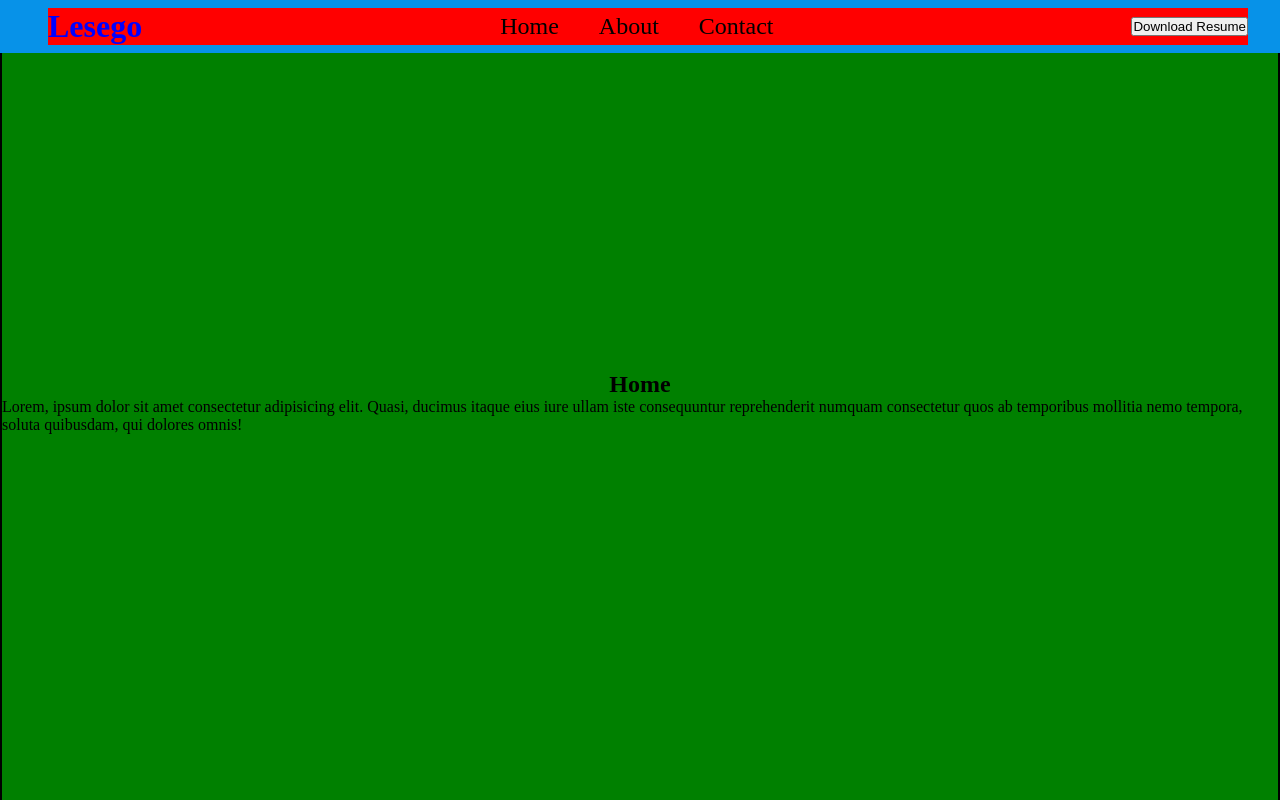
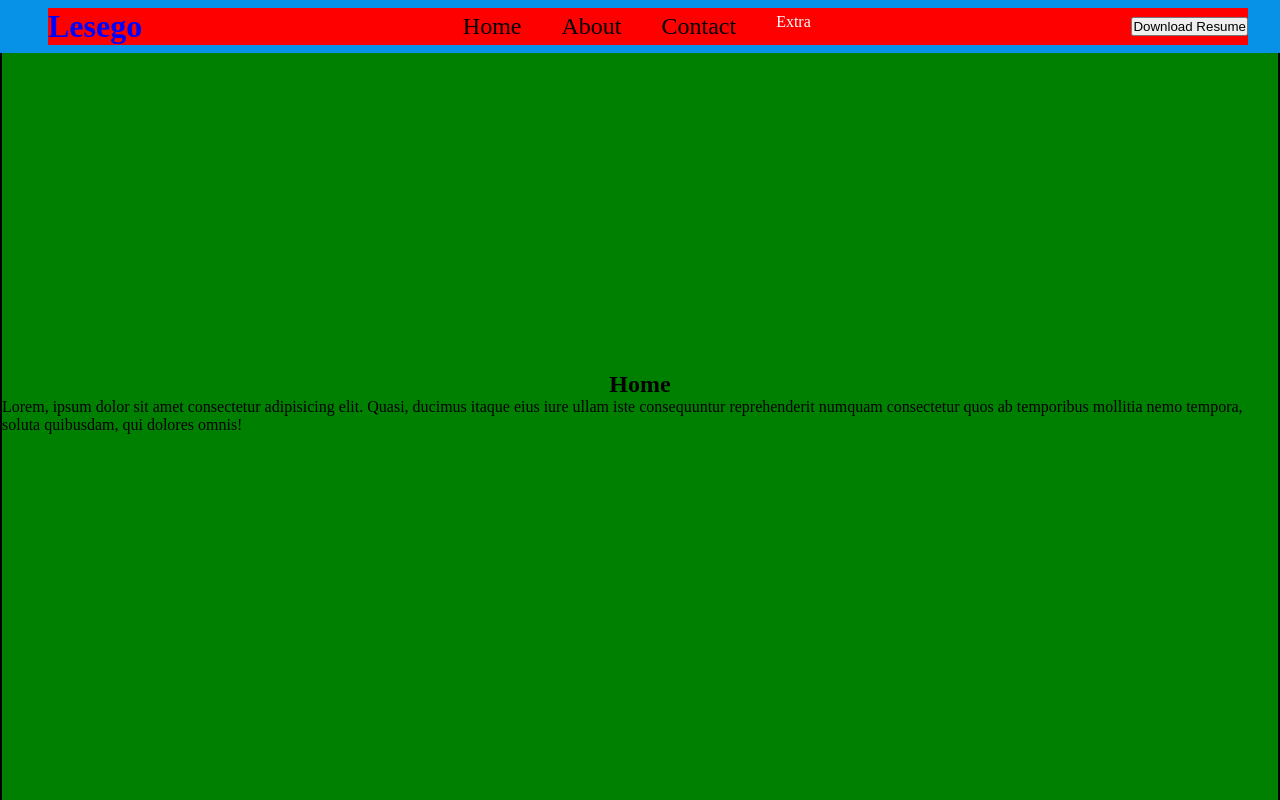
Before and after one commit to LesegoLSG/Portfolio, a React (Create React App) app: page / in a window 1280 px wide. Shown: the top 800 px of the page. Built offline with nearby package versions, Linux system fonts and the light colour scheme.

Commit message:
Included an extra link

```diff
--- a/src/Components/Navbar.jsx
+++ b/src/Components/Navbar.jsx
@@ -18,7 +18,9 @@ const Navbar = () => {
             <ul key={content}>
                 <li>
                     <a onClick={handleClickNavigation} >{content}</a>
+
                 </li>
+
             </ul>
         )
     }
@@ -30,6 +32,7 @@ const Navbar = () => {
             <h1>Lesego</h1>
             <nav>
                 {navLinks.map(nav => renderNavLinks(nav))}
+                <a>Extra</a>
             </nav>
             <button>Download Resume</button>
         </div>
```
